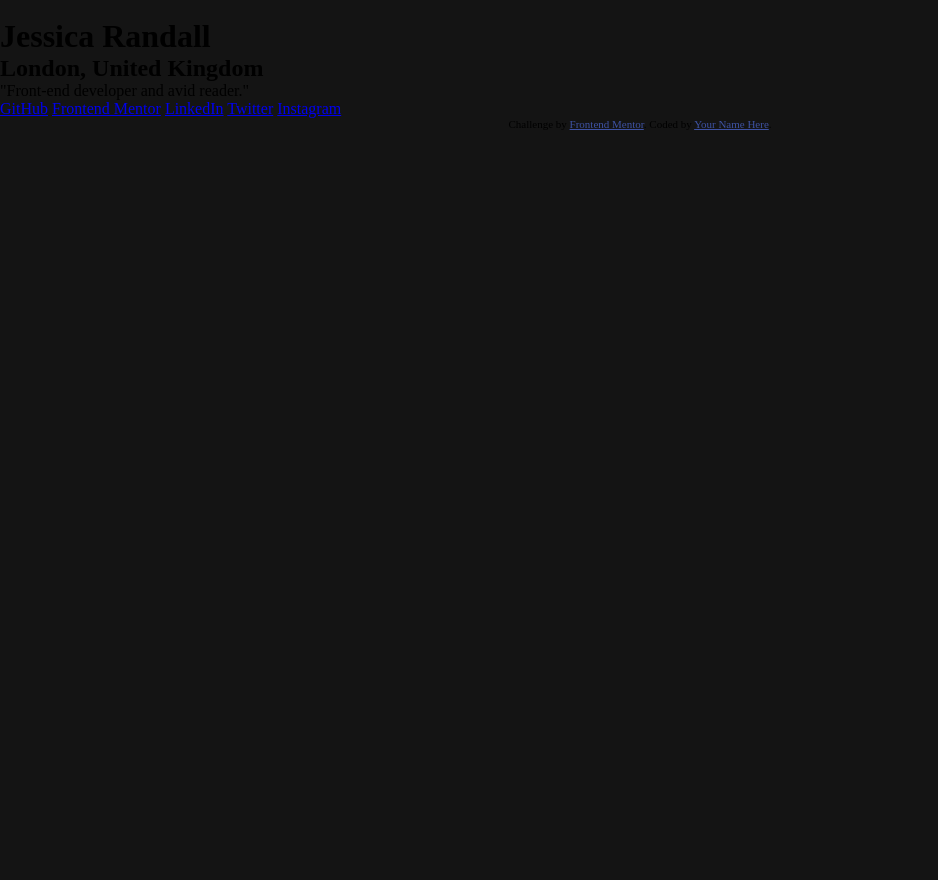
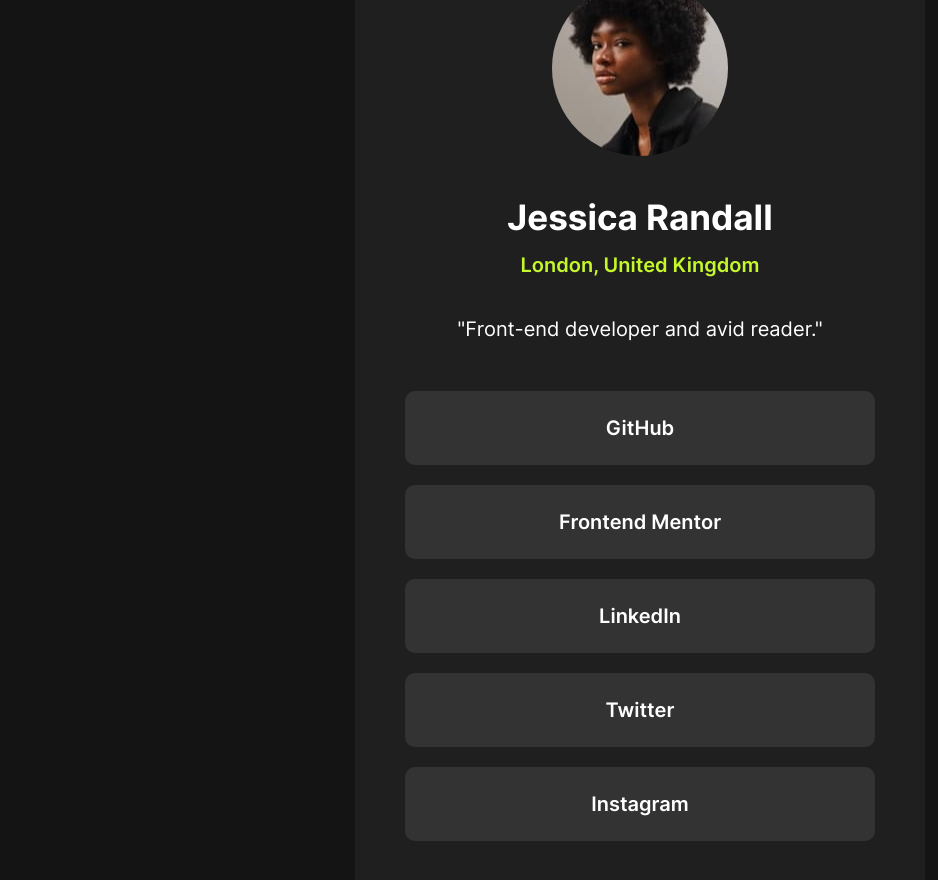
Before and after one commit to djmills89/Social, a plain HTML site: page index.html in a window 1280 px wide. Shown: the whole page, without its empty margins (0-938 px from the left). Before the commit the page ends 800 px from the top, so only its background shows below. Drawn offline with Linux system fonts and the light colour scheme.

Commit message:
fully styled card

```diff
--- a/index.html
+++ b/index.html
@@ -17,7 +17,8 @@
 <body>
 
   <main class="card">
-    <img src="" alt="">
+    <div class="container">
+      <img src="./assets/images/avatar-jessica.jpeg" alt="">
       <h1>Jessica Randall</h1>
       <h2>London, United Kingdom</h2>
       <p>"Front-end developer and avid reader."</p>
@@ -26,11 +27,12 @@
       <a href="#">LinkedIn</a>
       <a href="#">Twitter</a>
       <a href="#">Instagram</a>
+    </div>
   </main>
 
-  <div class="attribution">
+  <!-- <div class="attribution">
     Challenge by <a href="https://www.frontendmentor.io?ref=challenge" target="_blank">Frontend Mentor</a>.
     Coded by <a href="#">Your Name Here</a>.
-  </div>
+  </div> -->
 </body>
 </html>
--- a/styles/style.css
+++ b/styles/style.css
@@ -2,6 +2,7 @@
     font-family: 'Inter';
     src: url('../assets/fonts/Inter-VariableFont_slnt\,wght.ttf');
 }
+
 :root {
     /* Colors */
     --title-accent: hsl(75, 94%, 57%);
@@ -9,18 +10,96 @@
     --grey-800: hsl(0, 0%, 12%);
     --grey-900: hsl(0, 0%, 8%);
 
-    --fs-base: 14px;
+    --fs-base: 1.4rem;
 
     --ff-base: 'Inter', sans-serf;
     --fw-normal: 400;
     --fw-bold: 600;
     --fw-heavy: 700;
 }
+
 * {
     margin: 0;
     padding: 0;
     box-sizing: border-box;
 }
+
+html {
+    font-size: 62.5%;
+}
+
 body {
     background-color: var(--grey-900);
+    font-family: var(--ff-base);
+    font-size: var(--fs-base);
+    font-weight: var(--fw-normal);
+
+    display: flex;
+    flex-direction: column;
+    justify-content: center;
+    align-items: center;
+    height: 100vh;
+    overflow: hidden;
 }
+
+img {
+    border-radius: 50%;
+    margin-bottom: 4rem;
+    margin-top: 3rem;
+}
+
+h1,
+p,
+a,
+a:visited {
+    color: white;
+}
+
+a:hover {
+    background-color: var(--title-accent);
+    color: var(--grey-900);
+}
+
+h1 {
+    margin-bottom: 1.5rem;
+    font-size: 3.5rem;
+}
+
+h2 {
+    color: var(--title-accent);
+    font-size: 2rem;
+    font-weight: var(--fw-bold);
+    margin-bottom: 4rem;
+}
+
+p {
+    margin-bottom: 4rem;
+    font-size: 2rem;
+}
+
+a {
+    background-color: var(--grey-700);
+    border-radius: 1rem;
+    width: 100%;
+    text-align: center;
+    margin: 1rem;
+    padding: 2.5rem;
+
+    font-size: 2rem;
+    font-weight: var(--fw-bold);
+    text-decoration: none;
+}
+
+.card {
+    background-color: var(--grey-800);
+    border-radius: 2rem;
+    width: 570px;
+}
+
+.container {
+    display: flex;
+    flex-direction: column;
+    align-items: center;
+
+    margin: 5rem 5rem;
+}
```
Lines whose indentation alone changed are shown as unchanged.
